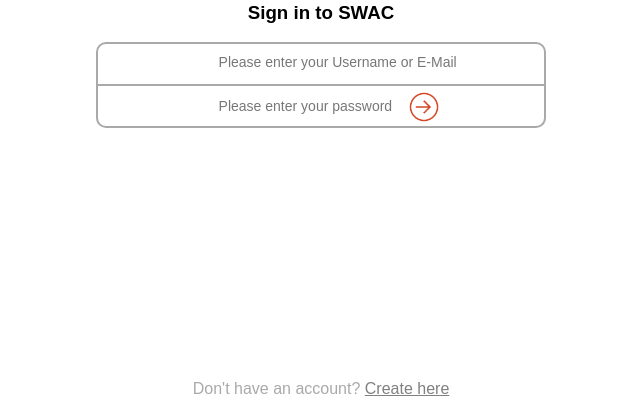
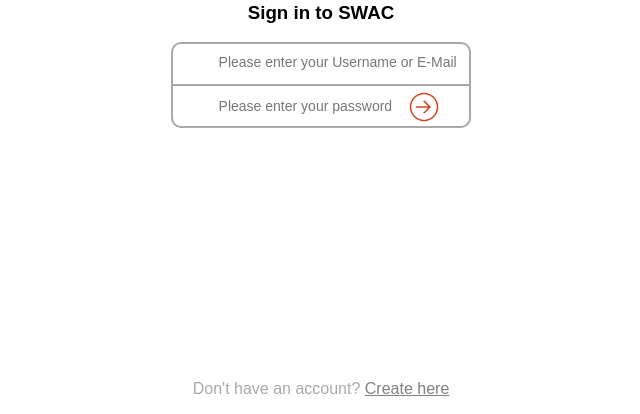
Before and after one commit to SkyfallenHQ/SkyfallenWAC, a PHP site: page /index.php?action=login in a window 1280 px wide. Shown: the part 386-800 px from the top of the page, without its empty margins (319-959 px from the left). Run offline with PHP 8.4, Linux system fonts and the light colour scheme; data that the repository does not hold is empty; a stand-in replaces the project's code that opens the database connection.

Commit message:
Update login.css

```diff
--- a/login.css
+++ b/login.css
@@ -69,7 +69,7 @@ body {
     font-size: 14px;
     color: #222;
     border: 2px solid darkgrey;
-    width:450px;
+    width:300px;
 }
 .field input:focus {
     outline: 0;
```
